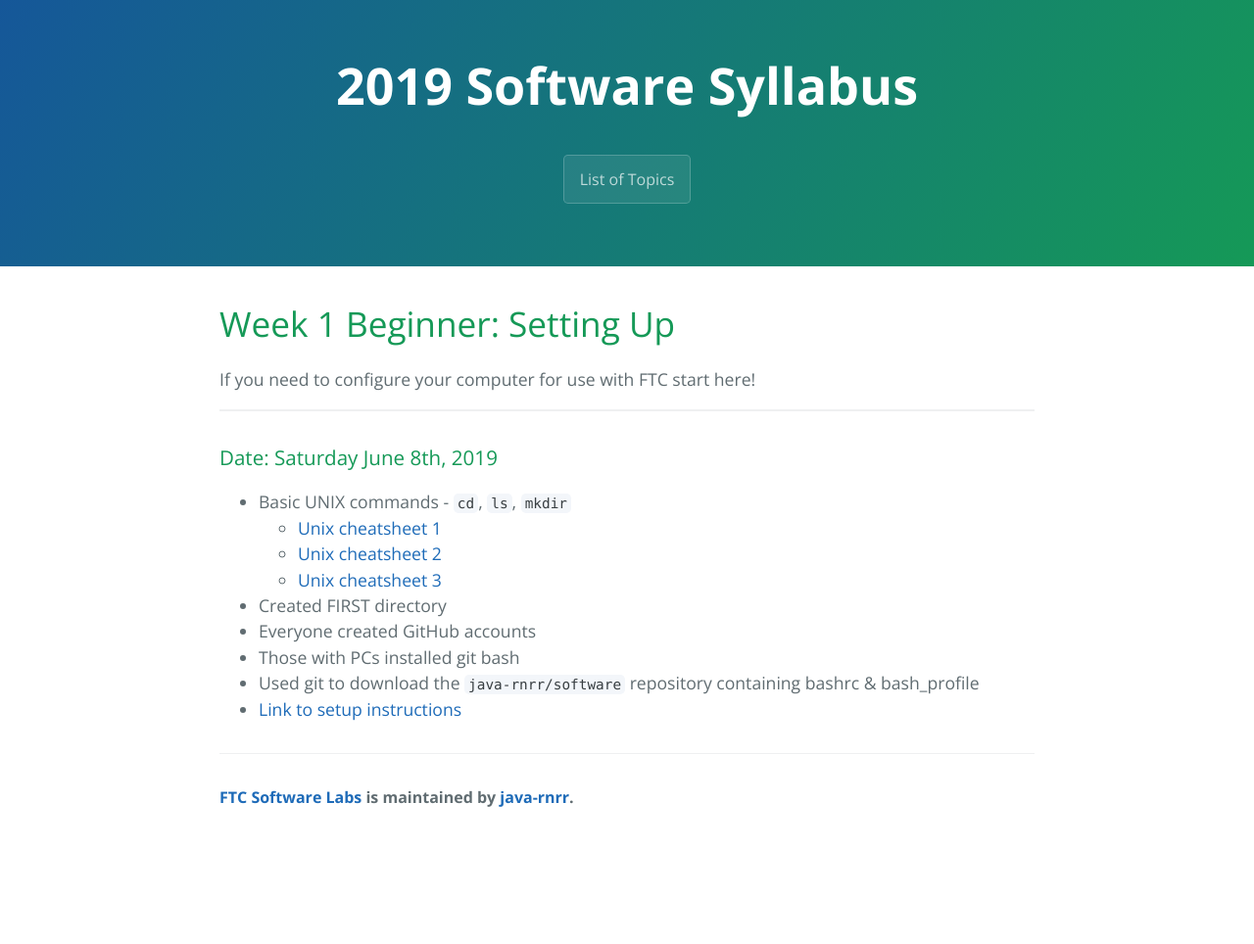
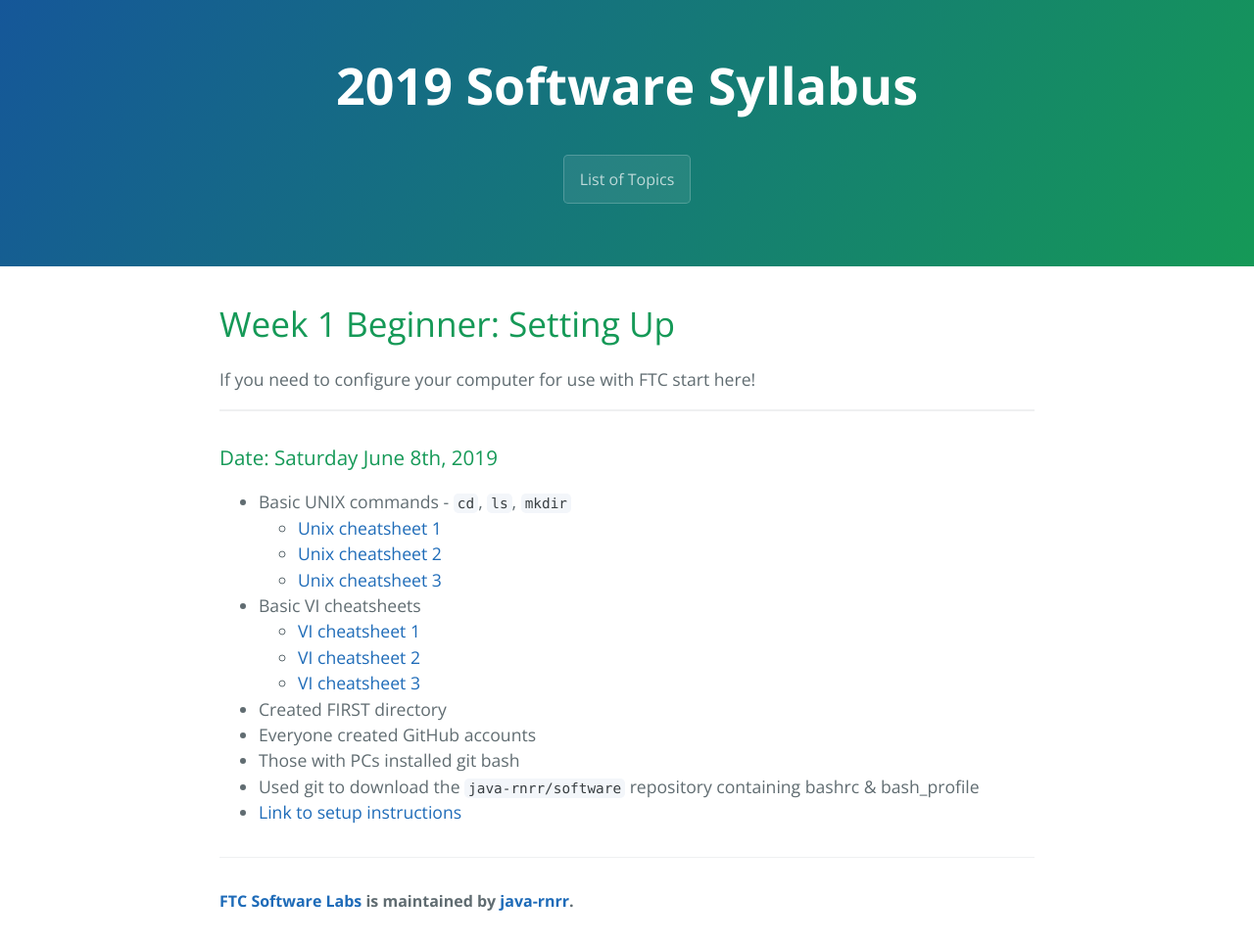
Before and after one commit to java-rnrr/getting-started, a Jekyll site: the page built from _posts/2019-06-04-bw1-setting-up.md, in a window 1280 px wide. Shown: the whole page at 98% size. Built offline with Jekyll 4.4.1, drawn with Linux system fonts in a browser that asks for light colours; the repository's description, which GitHub fills in, is left out; before the commit the page ends 900 px from its top, so only the background shows below that.

Commit message:
Update 2019-06-04-bw1-setting-up.md

```diff
--- a/_posts/2019-06-04-bw1-setting-up.md
+++ b/_posts/2019-06-04-bw1-setting-up.md
@@ -9,6 +9,10 @@ description: If you need to configure your computer for use with FTC start here!
   * [Unix cheatsheet 1](http://cheatsheetworld.com/programming/unix-linux-cheat-sheet/)
   * [Unix cheatsheet 2](http://www.mathcs.emory.edu/~valerie/courses/fall10/155/resources/unix_cheatsheet.html)
   * [Unix cheatsheet 3](https://www.rain.org/~mkummel/unix.html)
+* Basic VI cheatsheets
+  * [VI cheatsheet 1](http://www.lagmonster.org/docs/vi.html)
+  * [VI cheatsheet 2](https://ryanstutorials.net/linuxtutorial/cheatsheetvi.php)
+  * [VI cheatsheet 3](https://www.thegeekdiary.com/basic-vi-commands-cheat-sheet/)
 * Created FIRST directory
 * Everyone created GitHub accounts
 * Those with PCs installed git bash
```
